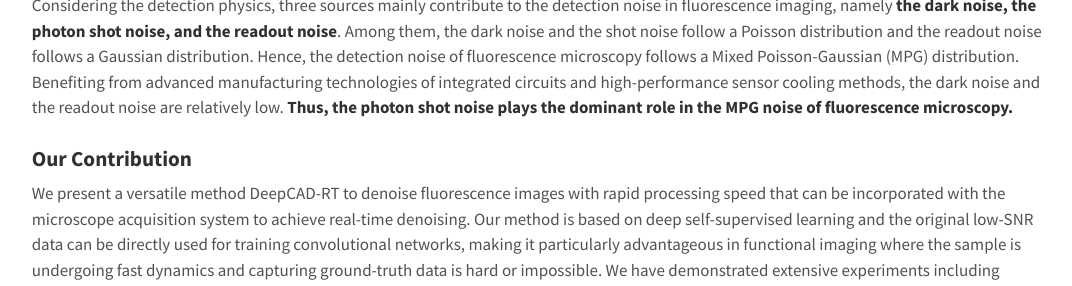
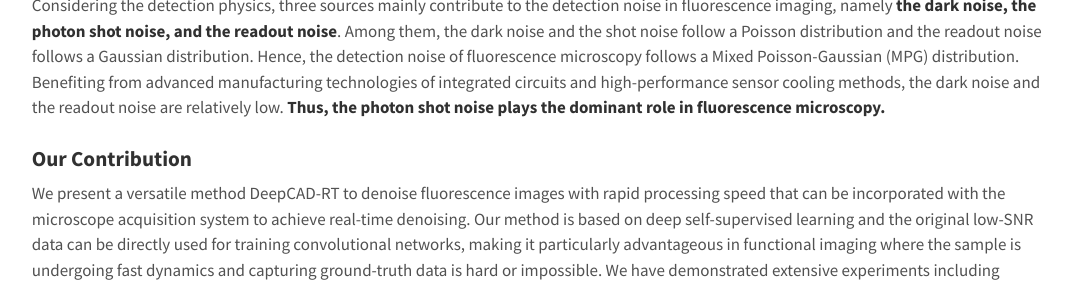
Before and after one commit to cabooster/DeepCAD-RT, a Jekyll site: the page built from About.md, in a window 1280 px wide and 900 px high, scrolled down 1581 px, cut to the strip 164-450 px from the top of the window. Shown: the whole strip, without its empty margins (100-1172 px from the left). Built offline with Jekyll 4.4.1, drawn with Linux system fonts in a browser that asks for light colours.

Commit message:
Update About.md

```diff
--- a/About.md
+++ b/About.md
@@ -32,7 +32,7 @@
 <center><img src="https://github.com/cabooster/DeepCAD-RT/blob/page/images/deepcad6.png?raw=true" width="1000" align="middle" /></center>
 
 
-Considering the detection physics, three sources mainly contribute to the detection noise in fluorescence imaging, namely **the dark noise, the photon shot noise, and the readout noise**. Among them, the dark noise and the shot noise follow a Poisson distribution and the readout noise follows a Gaussian distribution. Hence, the detection noise of fluorescence microscopy follows a Mixed Poisson-Gaussian (MPG) distribution. Benefiting from advanced manufacturing technologies of integrated circuits and high-performance sensor cooling methods, the dark noise and the readout noise are relatively low. **Thus, the photon shot noise plays the dominant role in the MPG noise of fluorescence microscopy.**
+Considering the detection physics, three sources mainly contribute to the detection noise in fluorescence imaging, namely **the dark noise, the photon shot noise, and the readout noise**. Among them, the dark noise and the shot noise follow a Poisson distribution and the readout noise follows a Gaussian distribution. Hence, the detection noise of fluorescence microscopy follows a Mixed Poisson-Gaussian (MPG) distribution. Benefiting from advanced manufacturing technologies of integrated circuits and high-performance sensor cooling methods, the dark noise and the readout noise are relatively low. **Thus, the photon shot noise plays the dominant role in fluorescence microscopy.**
 
 
 ### Our Contribution
```
